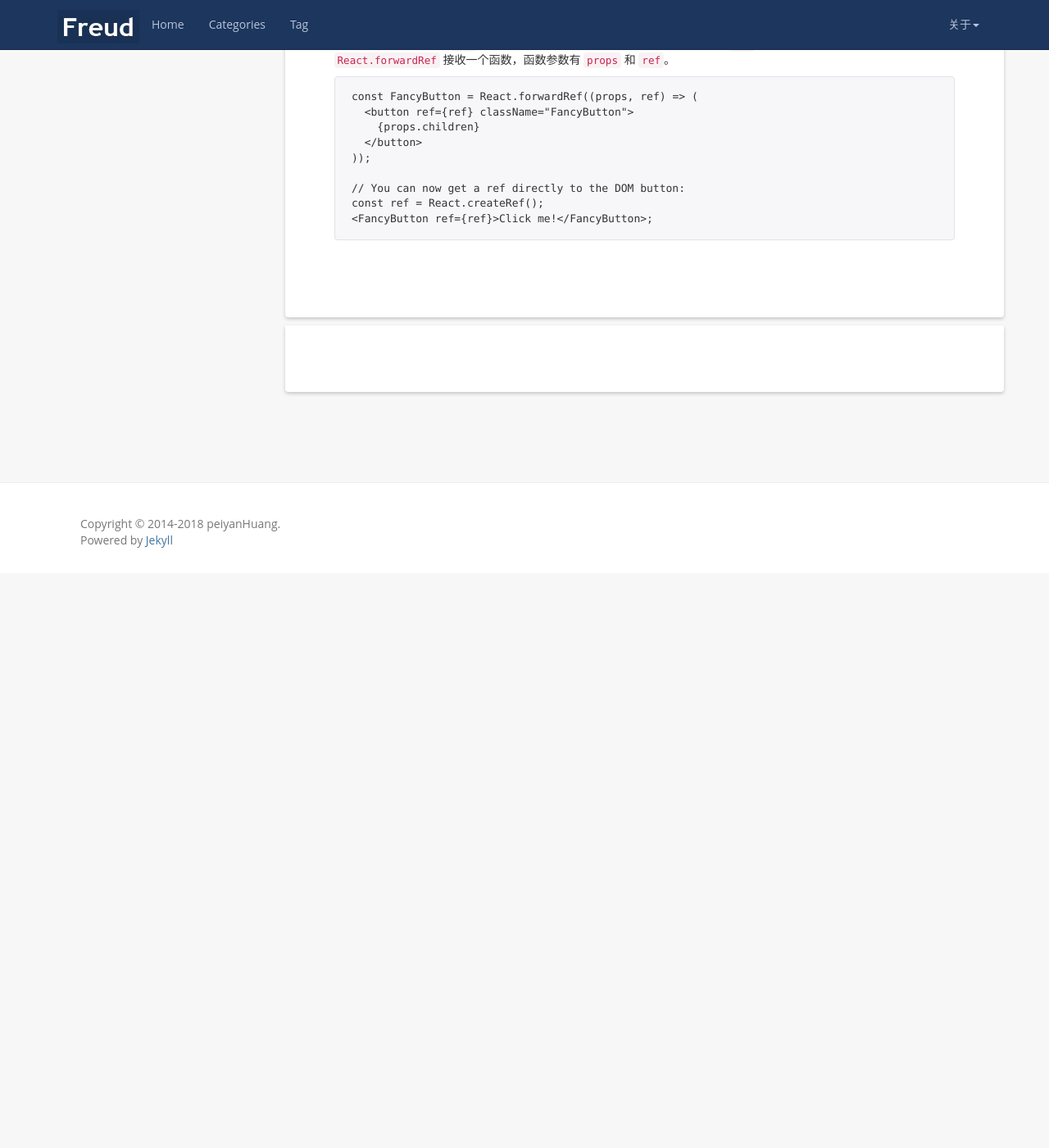
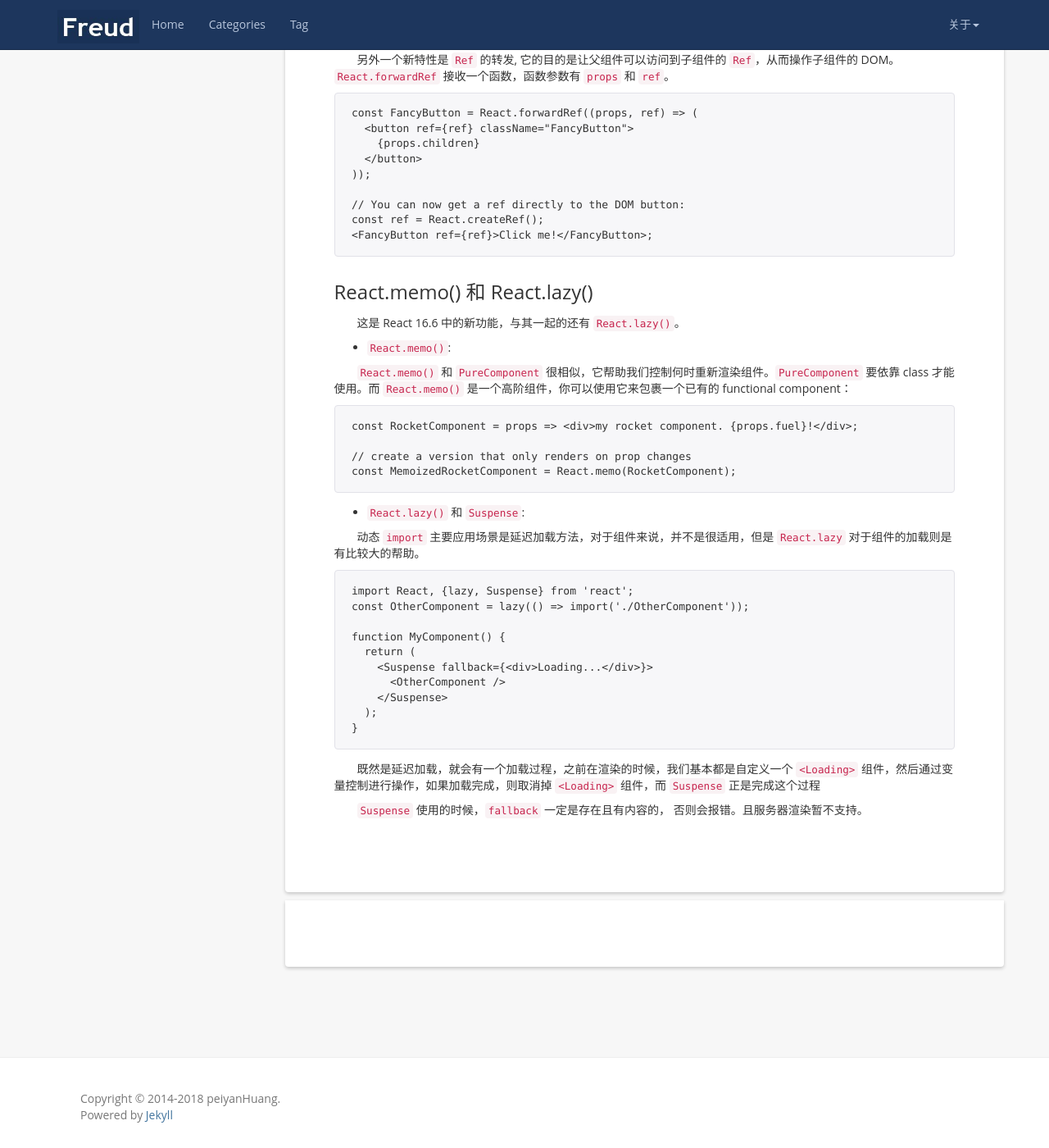
Before and after one commit to peiyanhuang/MyBlog, a Jekyll site: the page built from _posts/2018-02-09-React-v16.md, in a window 1280 px wide and 1400 px high, scrolled down 7294 px. Shown: the whole window at 82% size. Built offline with Jekyll 4.4.1, drawn with Linux system fonts in a browser that asks for light colours; nearby versions of some CDN libraries; before the commit the page ends 7993 px from its top, so only the background shows below that; some of the changed text lies outside the part shown.

Commit message:
@update: React.memo() and React.lazy()

````diff
--- a/_posts/2018-02-09-React-v16.md
+++ b/_posts/2018-02-09-React-v16.md
@@ -315,3 +315,39 @@ const FancyButton = React.forwardRef((props, ref) => (
 const ref = React.createRef();
 <FancyButton ref={ref}>Click me!</FancyButton>;
 ```
+
+### React.memo() 和 React.lazy()
+
+这是 React 16.6 中的新功能，与其一起的还有 `React.lazy()`。
+
+* `React.memo()`:
+
+`React.memo()` 和 `PureComponent` 很相似，它帮助我们控制何时重新渲染组件。`PureComponent` 要依靠 class 才能使用。而 `React.memo()` 是一个高阶组件，你可以使用它来包裹一个已有的 functional component：
+
+```jsx
+const RocketComponent = props => <div>my rocket component. {props.fuel}!</div>;
+
+// create a version that only renders on prop changes
+const MemoizedRocketComponent = React.memo(RocketComponent);
+```
+
+* `React.lazy()` 和 `Suspense`:
+
+动态 `import` 主要应用场景是延迟加载方法，对于组件来说，并不是很适用，但是 `React.lazy` 对于组件的加载则是有比较大的帮助。
+
+```jsx
+import React, {lazy, Suspense} from 'react';
+const OtherComponent = lazy(() => import('./OtherComponent'));
+
+function MyComponent() {
+  return (
+    <Suspense fallback={<div>Loading...</div>}>
+      <OtherComponent />
+    </Suspense>
+  );
+}
+```
+
+既然是延迟加载，就会有一个加载过程，之前在渲染的时候，我们基本都是自定义一个 `<Loading>` 组件，然后通过变量控制进行操作，如果加载完成，则取消掉 `<Loading>` 组件，而 `Suspense` 正是完成这个过程
+
+`Suspense` 使用的时候，`fallback` 一定是存在且有内容的， 否则会报错。且服务器渲染暂不支持。
````
